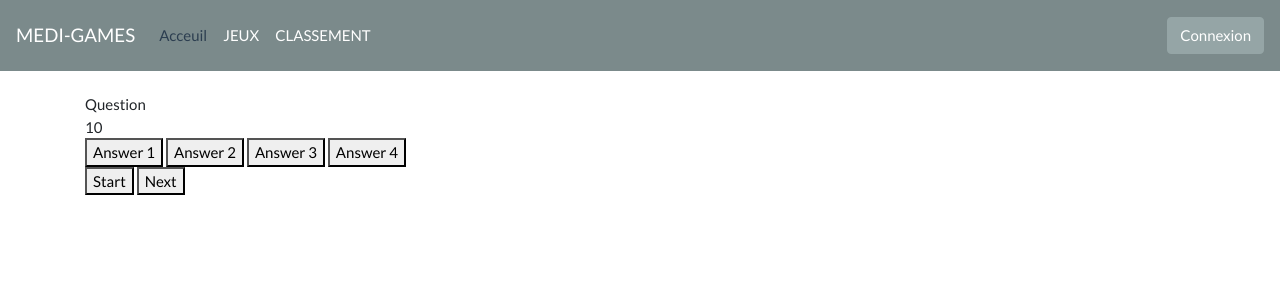
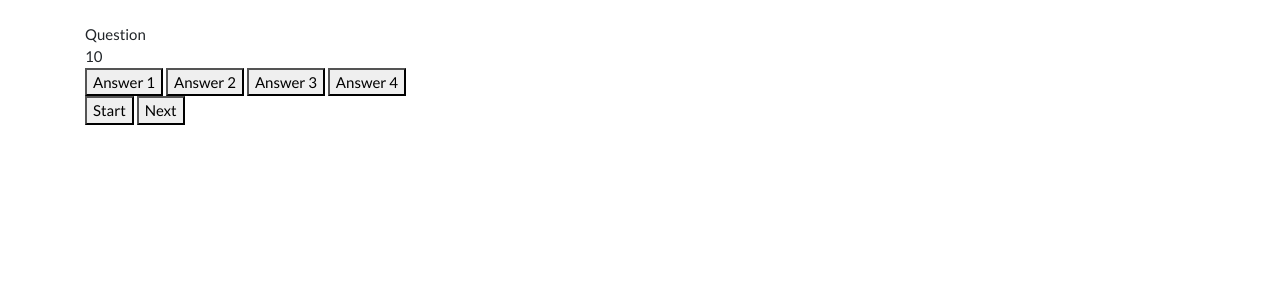
Before and after one commit to Philtesting/PHP-Jeux, a Symfony app: template templates/quizz/quizz.html.twig in a window 1280 px wide. Shown: the top 300 px of the page. Run offline with Twig, Linux system fonts and the light colour scheme; the template is opened without the code that fills it, so the values that code supplies are empty; some libraries are stand-ins or nearby versions.

Commit message:
essaie de branch, chemmin quizz

```diff
--- a/templates/base.html.twig
+++ b/templates/base.html.twig
@@ -3,11 +3,12 @@
 <head>
     <meta charset="UTF-8">
     <title>{% block title %}MEDI-GAMES{% endblock %}</title>
+     <link rel="stylesheet" href="https://bootswatch.com/4/flatly/bootstrap.min.css">
     {% block stylesheets %}
-        <link rel="stylesheet" href="https://bootswatch.com/4/flatly/bootstrap.min.css">
     {% endblock %}
 </head>
 <body>
+{% block header%}
 <nav class="navbar navbar-expand-lg navbar-dark bg-dark">
     <a class="navbar-brand" href="/">MEDI-GAMES</a>
     <button class="navbar-toggler" type="button" data-toggle="collapse" data-target="#navbarColor02" aria-controls="navbarColor02" aria-expanded="false" aria-label="Toggle navigation">
@@ -17,10 +18,10 @@
     <div class="collapse navbar-collapse" id="navbarColor02">
         <ul class="navbar-nav mr-auto">
             <li class="nav-item active">
-                <a class="nav-link" href="#">Acceuil<span class="sr-only">(current)</span></a>
+                <a class="nav-link" href="/">Acceuil<span class="sr-only">(current)</span></a>
             </li>
             <li class="nav-item">
-                <a class="nav-link" href="#">JEUX</a>
+                <a class="nav-link" href="{{ path('game.quizz') }}">JEUX</a>
             </li>
             <li class="nav-item">
                 <a class="nav-link" href="#">CLASSEMENT</a>
@@ -42,6 +43,7 @@
         {% endif %}
     </div>
 </nav>
+{% endblock %}
 <br>
 {% block body %}{% endblock %}
 {% block javascripts %}{% endblock %}
--- a/templates/quizz/quizz.html.twig
+++ b/templates/quizz/quizz.html.twig
@@ -1,9 +1,12 @@
 {% extends 'base.html.twig' %}
-{% block title %}Quizz{% endblock %}
-    {% block stylesheets %}
-        <link rel="stylesheet" href="https://bootswatch.com/4/flatly/bootstrap.min.css">
-        {{ encore_entry_link_tags('app') }}
-    {% endblock %}
+{% block title %}
+  Quizz
+{% endblock %}
+
+{% block stylesheets %}
+    {{ encore_entry_link_tags('app') }}
+{% endblock %}
+{% block header %}{% endblock %}
 {% block body %}
 <div class="undernav">
   <div class="container">
```
Also changed, not shown: src/Controller/QuizzController.php (+5 -3 lines), 1 other file.
